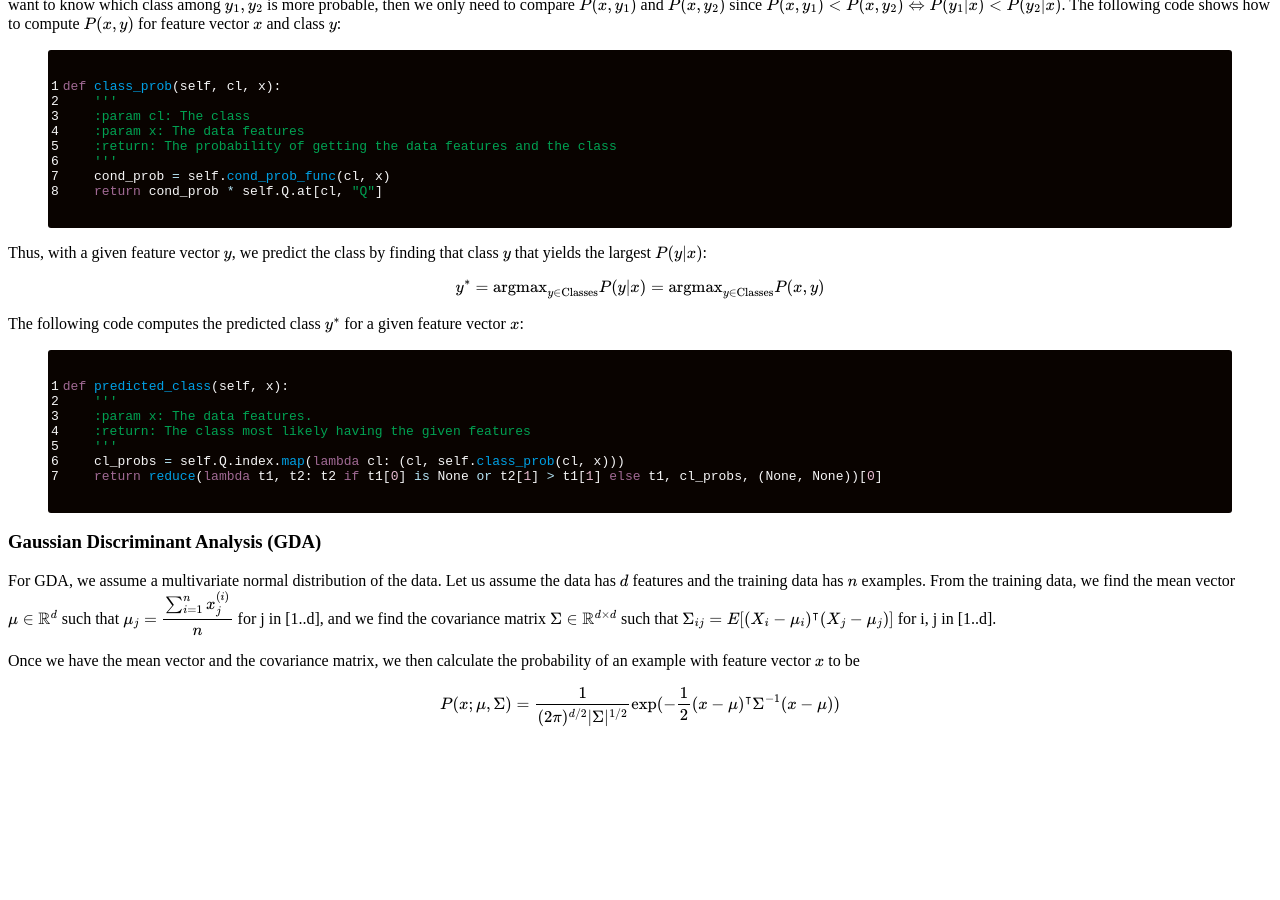
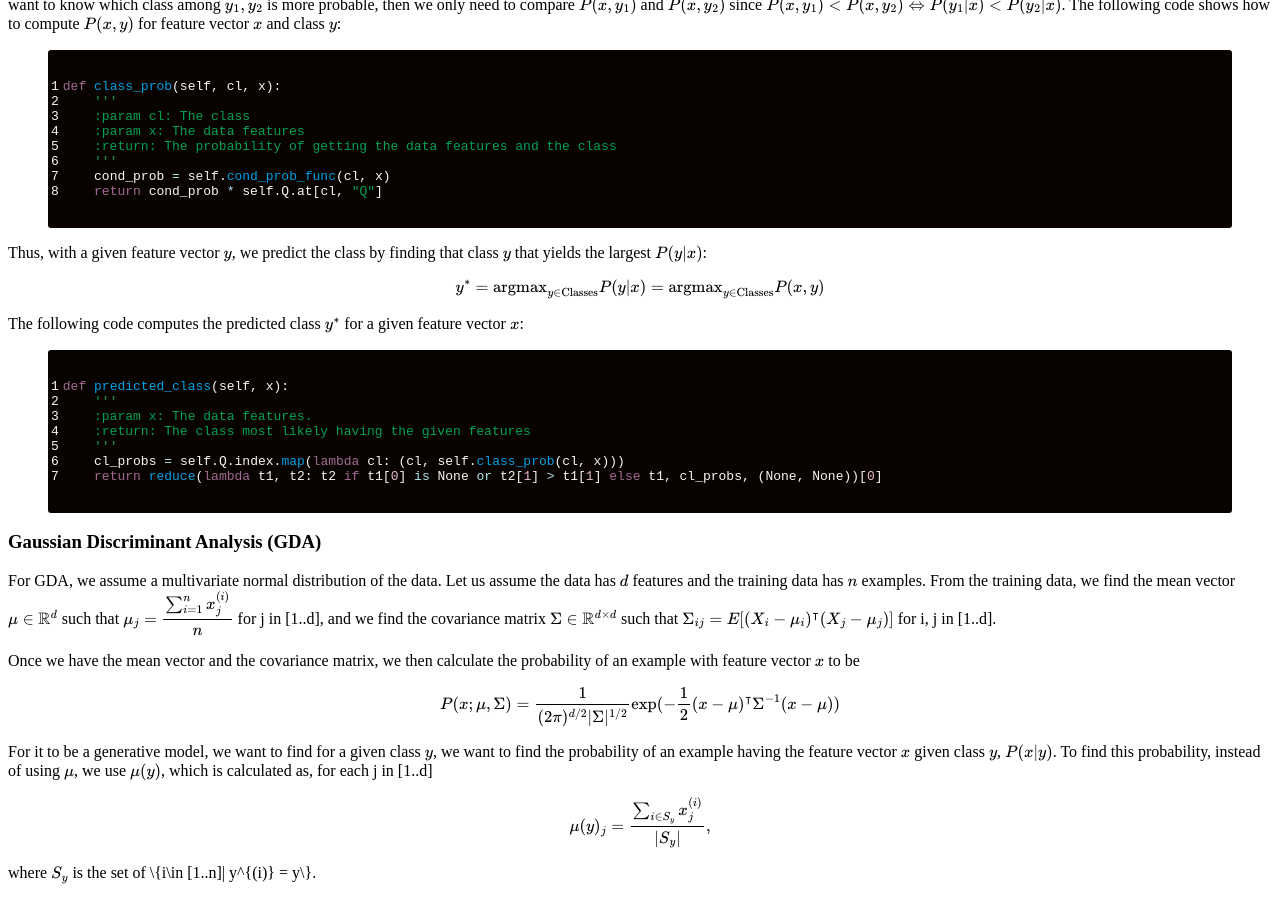
Before and after one commit to CategorIAN/categorian.github.io, a Jekyll site: the page built from projects/msu/m_508/generative_models.md, in a window 1280 px wide and 900 px high, scrolled down 701 px. Built offline with Jekyll 4.4.1, drawn with Linux system fonts in a browser that asks for light colours; formulas are drawn with MathJax 3; before the commit the page ends 1444 px from its top, so only the background shows below that.

Commit message:
Update generative_models.md

```diff
--- a/projects/msu/m_508/generative_models.md
+++ b/projects/msu/m_508/generative_models.md
@@ -72,3 +72,11 @@ Once we have the mean vector and the covariance matrix, we then calculate the pr
     P(x;\mu, \Sigma) = \dfrac{1}{(2\pi)^{d/2}|\Sigma|^{1/2}}\exp(-\frac{1}{2}(x-\mu)^{\intercal}\Sigma^{-1}(x-\mu))
 \]
 </p>
+
+<p>
+For it to be a generative model, we want to find for a given class \(y\), we want to find the probability of an example having the feature vector \(x\) given class \(y\), \(P(x|y)\). To find this probability, instead of using \(\mu\), we use \(\mu(y)\), which is calculated as, for each j in [1..d]
+\[
+\mu(y)_j = \dfrac{\sum_{i\in S_y} x^{(i)}_j}{|S_y|},
+\]
+where \(S_y\) is the set of \{i\in [1..n]| y^{(i)} = y\}.
+</p>
```
